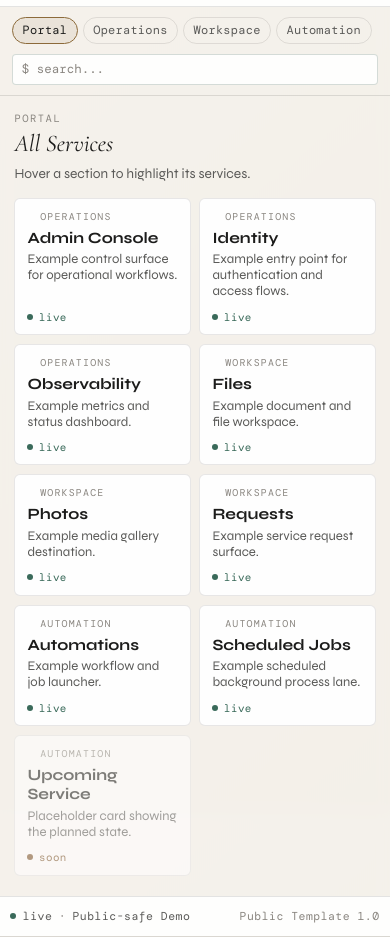
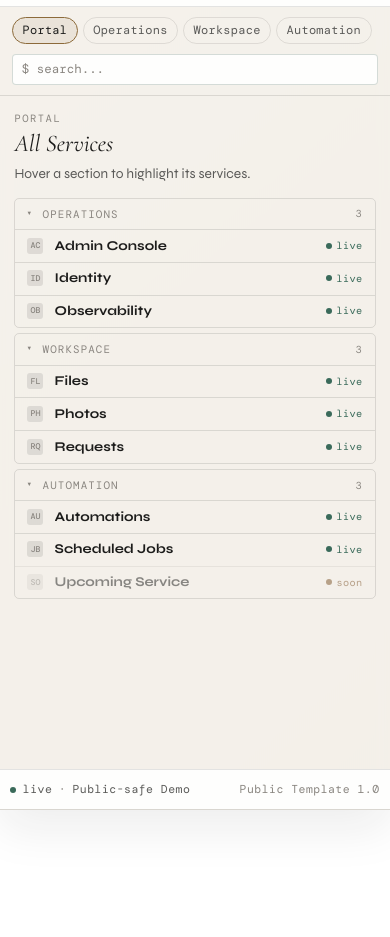
Before and after one commit to gitomiko/KinetkaHQ, a plain HTML site: page site/index.html in a window 390 px wide. Shown: the part 34-971 px from the top of the page. After the commit the page ends 844 px from the top, so only its background shows below. Drawn offline with nearby package versions, Linux system fonts and the light colour scheme; a web font is replaced by a local one.

Commit message:
feat: folder list view for portal
Portal now renders as collapsible folder rows grouped by category:
- Each group is a <details> folder (open by default, click to collapse)
- Items are compact single-line rows: icon · name · description · status
- Icon falls back to 2-letter mark on load error
- Hover highlight works at folder level: matching folder gets Patina
  border + accent head, others dim to 18% opacity
- Search returns filtered folders (only matched rows per group)
- Mobile: description hidden, name takes full width

Co-Authored-By: Claude Sonnet 4.6 <noreply@anthropic.com>

```diff
--- a/site/app.js
+++ b/site/app.js
@@ -131,10 +131,11 @@ function setHighlight(groupTitle) {
   highlightGroup = groupTitle;
   const slug = groupTitle ? slugify(groupTitle) : null;
 
-  if (tilesHost) {
-    tilesHost.classList.toggle("is-highlighting", Boolean(slug));
-    tilesHost.querySelectorAll(".tile[data-group]").forEach((tile) => {
-      tile.classList.toggle("tile-highlight", tile.dataset.group === slug);
+  const foldersEl = tilesHost && tilesHost.querySelector(".folders");
+  if (foldersEl) {
+    foldersEl.classList.toggle("is-highlighting", Boolean(slug));
+    foldersEl.querySelectorAll(".folder[data-group]").forEach((folder) => {
+      folder.classList.toggle("folder-highlight", folder.dataset.group === slug);
     });
   }
 
@@ -309,25 +310,22 @@ function safeText(text) {
     .trim();
 }
 
-function makeTile(item, groupTitle) {
+function makeRow(item) {
   const live = item.status === "live";
-  const tile = document.createElement(live ? "a" : "article");
-  tile.className = `tile${live ? "" : " tile-disabled"}`;
-  tile.dataset.group = slugify(groupTitle);
+  const row = document.createElement(live ? "a" : "div");
+  row.className = `folder-row${live ? "" : " row-disabled"}`;
 
   if (live) {
     const targets = resolveTargets(item);
     const defaultHref = targets[0] || item.href || "#";
+    row.href = defaultHref;
+    row.target = "_blank";
+    row.rel = "noopener noreferrer";
 
-    tile.href = defaultHref;
-    tile.target = "_blank";
-    tile.rel = "noopener noreferrer";
-
-    tile.addEventListener("click", (event) => {
+    row.addEventListener("click", (event) => {
       event.preventDefault();
       const popup = window.open("about:blank", "_blank");
       if (popup) popup.opener = null;
-
       pickHref(item).then((target) => {
         const finalTarget = target || defaultHref;
         if (popup && !popup.closed) {
@@ -339,29 +337,62 @@ function makeTile(item, groupTitle) {
     });
   }
 
-  const statusClass = live ? "tile-status-live" : "tile-status-soon";
   const dotClass = live ? "dot-live" : "dot-soon";
+  const statusClass = live ? "row-status-live" : "row-status-soon";
   const statusText = live ? "live" : "soon";
-  const iconHtml = item.logo
-    ? `<img class="tile-icon" src="${item.logo}" alt="" loading="lazy" referrerpolicy="no-referrer" />`
-    : "";
 
-  tile.innerHTML = `
-    <p class="tile-label">${safeText(groupTitle)}</p>
-    <h3 class="tile-name">${safeText(item.name)}</h3>
-    <p class="tile-desc">${safeText(item.description)}</p>
-    <div class="tile-foot">
-      <span class="tile-status ${statusClass}"><i class="dot ${dotClass}"></i>${statusText}</span>
-      ${iconHtml}
-    </div>
-  `;
-
-  const iconEl = tile.querySelector(".tile-icon");
-  if (iconEl) {
-    iconEl.addEventListener("error", () => iconEl.remove(), { once: true });
+  // Icon or text mark fallback
+  const iconEl = document.createElement(item.logo ? "img" : "span");
+  if (item.logo) {
+    iconEl.className = "row-icon";
+    iconEl.src = item.logo;
+    iconEl.alt = "";
+    iconEl.loading = "lazy";
+    iconEl.referrerPolicy = "no-referrer";
+    iconEl.addEventListener("error", () => {
+      const mark = document.createElement("span");
+      mark.className = "row-mark";
+      mark.textContent = item.mark || "";
+      iconEl.replaceWith(mark);
+    }, { once: true });
+  } else {
+    iconEl.className = "row-mark";
+    iconEl.textContent = item.mark || "";
   }
 
-  return tile;
+  const nameEl = document.createElement("span");
+  nameEl.className = "row-name";
+  nameEl.textContent = safeText(item.name);
+
+  const descEl = document.createElement("span");
+  descEl.className = "row-desc";
+  descEl.textContent = safeText(item.description);
+
+  const statusEl = document.createElement("span");
+  statusEl.className = `row-status ${statusClass}`;
+  statusEl.innerHTML = `<i class="dot ${dotClass}"></i>${statusText}`;
+
+  row.append(iconEl, nameEl, descEl, statusEl);
+  return row;
+}
+
+function makeFolder(group) {
+  const folder = document.createElement("details");
+  folder.className = "folder";
+  folder.dataset.group = slugify(group.title);
+  folder.open = true;
+
+  const summary = document.createElement("summary");
+  summary.className = "folder-head";
+  summary.innerHTML = `<span class="folder-arrow">▸</span><span>${safeText(group.title)}</span><span class="folder-count">${group.items.length}</span>`;
+
+  const body = document.createElement("div");
+  body.className = "folder-body";
+  group.items.forEach((item) => body.appendChild(makeRow(item)));
+
+  folder.appendChild(summary);
+  folder.appendChild(body);
+  return folder;
 }
 
 function itemMatches(item, group, keyword) {
@@ -432,42 +463,52 @@ function renderPanel() {
   const keyword = searchQuery.trim().toLowerCase();
 
   if (keyword) {
-    // Search: flat filtered results across all groups
-    const matches = [];
-    let sectionsHit = 0;
-    for (const group of appGroups) {
-      const hits = group.items.filter((item) => itemMatches(item, group, keyword));
-      if (hits.length > 0) sectionsHit += 1;
-      hits.forEach((item) => matches.push({ item, groupTitle: group.title }));
-    }
-
+    // Search: filtered folders, only showing matched rows
     if (panelEyebrow) panelEyebrow.textContent = "RESULTS";
     if (panelTitle) panelTitle.textContent = `Search: ${keyword}`;
+
+    const foldersEl = document.createElement("div");
+    foldersEl.className = "folders";
+
+    let totalMatches = 0;
+    let sectionsHit = 0;
+
+    appGroups.forEach((group) => {
+      const hits = group.items.filter((item) => itemMatches(item, group, keyword));
+      if (hits.length === 0) return;
+      sectionsHit += 1;
+      totalMatches += hits.length;
+
+      const pseudoGroup = { ...group, items: hits };
+      foldersEl.appendChild(makeFolder(pseudoGroup));
+    });
+
     if (panelNote) {
-      panelNote.textContent = matches.length
-        ? `${matches.length} match${matches.length === 1 ? "" : "es"} across ${sectionsHit} section${sectionsHit === 1 ? "" : "s"}.`
+      panelNote.textContent = totalMatches
+        ? `${totalMatches} match${totalMatches === 1 ? "" : "es"} across ${sectionsHit} section${sectionsHit === 1 ? "" : "s"}.`
         : "";
     }
 
-    if (matches.length === 0) {
+    if (totalMatches === 0) {
       const empty = document.createElement("div");
       empty.className = "empty";
       empty.textContent = "no results.";
       tilesHost.appendChild(empty);
     } else {
-      matches.forEach(({ item, groupTitle }) => tilesHost.appendChild(makeTile(item, groupTitle)));
+      tilesHost.appendChild(foldersEl);
     }
     return;
   }
 
-  // Portal: all groups, all items — highlight driven by hover, not panel swap
+  // Portal: all groups as folders, highlight driven by sidebar hover
   if (panelEyebrow) panelEyebrow.textContent = "PORTAL";
   if (panelTitle) panelTitle.textContent = "All Services";
   if (panelNote) panelNote.textContent = "Hover a section to highlight its services.";
 
-  appGroups.forEach((group) => {
-    group.items.forEach((item) => tilesHost.appendChild(makeTile(item, group.title)));
-  });
+  const foldersEl = document.createElement("div");
+  foldersEl.className = "folders";
+  appGroups.forEach((group) => foldersEl.appendChild(makeFolder(group)));
+  tilesHost.appendChild(foldersEl);
 
   // Re-apply any active highlight after re-render
   setHighlight(highlightGroup);
--- a/site/styles.css
+++ b/site/styles.css
@@ -423,147 +423,168 @@ body {
   max-width: 62ch;
 }
 
-/* ─── Tile grid ──────────────────────────────────────────────── */
+/* ─── Folder list (portal view) ─────────────────────────────── */
 
-.tiles {
-  display: grid;
-  grid-template-columns: repeat(auto-fill, minmax(min(220px, 100%), 1fr));
-  gap: 0.7rem;
-}
-
-.tile {
-  position: relative;
+.folders {
   display: flex;
   flex-direction: column;
   gap: 0.3rem;
-  border: 1px solid var(--card-border);
-  border-radius: 6px;
-  padding: 0.85rem 0.95rem 0.75rem;
-  background: var(--panel-strong);
-  color: inherit;
-  text-decoration: none;
-  min-height: 132px;
-  transition: border-color 150ms ease, box-shadow 150ms ease, transform 150ms ease;
 }
 
-.tile::before {
-  content: "";
-  position: absolute;
-  top: 8px;
-  left: 8px;
-  width: 5px;
-  height: 5px;
-  border-radius: 999px;
-  background: var(--accent-a);
-  opacity: 0;
-  transition: opacity 150ms ease;
+.folder {
+  border: 1px solid var(--line);
+  border-radius: 5px;
+  overflow: hidden;
+  transition: opacity 200ms ease, filter 200ms ease, border-color 200ms ease;
 }
 
-.tile:hover {
-  transform: translateY(-1px);
-  border-color: var(--card-hover-border);
-  box-shadow: var(--card-hover-shadow);
+.folder-head {
+  display: flex;
+  align-items: center;
+  gap: 0.55rem;
+  padding: 0.52rem 0.75rem;
+  cursor: pointer;
+  list-style: none;
+  font-family: "DM Mono", "Consolas", monospace;
+  font-size: 0.68rem;
+  letter-spacing: 0.1em;
+  text-transform: uppercase;
+  color: var(--ink-mute);
+  user-select: none;
 }
 
-.tile:hover::before {
-  opacity: 1;
+.folder-head::-webkit-details-marker {
+  display: none;
 }
 
-.tile-label {
-  margin: 0;
-  font-family: "DM Mono", "Consolas", monospace;
-  font-size: 0.62rem;
-  letter-spacing: 0.12em;
+.folder-arrow {
+  font-size: 0.55rem;
+  transition: rotate 150ms ease;
   color: var(--ink-mute);
-  text-transform: uppercase;
-  padding-left: 0.8rem;
+  display: inline-block;
 }
 
-.tile-name {
-  margin: 0;
-  font-family: "Syne", "Segoe UI", sans-serif;
-  font-weight: 700;
-  font-size: 0.98rem;
-  color: var(--ink);
+.folder[open] .folder-arrow {
+  rotate: 90deg;
 }
 
-.tile-desc {
-  margin: 0;
-  font-size: 0.82rem;
-  color: var(--ink-soft);
-  flex: 1;
+.folder-count {
+  margin-left: auto;
+  color: var(--ink-mute);
+  font-size: 0.64rem;
 }
 
-.tile-foot {
+.folder-body {
   display: flex;
-  justify-content: space-between;
-  align-items: center;
-  font-family: "DM Mono", "Consolas", monospace;
-  font-size: 0.68rem;
-  letter-spacing: 0.04em;
-  color: var(--ink-mute);
-  margin-top: 0.35rem;
+  flex-direction: column;
+  border-top: 1px solid var(--line);
 }
 
-.tile-status {
+/* ─── Folder rows (each service) ─────────────────────────────── */
+
+.folder-row {
+  display: flex;
+  align-items: center;
+  gap: 0.7rem;
+  padding: 0.46rem 0.75rem;
+  text-decoration: none;
+  color: inherit;
+  border-bottom: 1px solid transparent;
+  transition: background 120ms ease;
+  min-width: 0;
+}
+
+.folder-row + .folder-row {
+  border-top: 1px solid var(--line);
+}
+
+.folder-row:hover {
+  background: var(--nav-hover);
+}
+
+.row-icon {
+  width: 16px;
+  height: 16px;
+  flex-shrink: 0;
+  object-fit: contain;
+  opacity: 0.72;
+  border-radius: 3px;
+}
+
+.row-mark {
+  width: 16px;
+  height: 16px;
+  flex-shrink: 0;
+  display: grid;
+  place-content: center;
+  font-family: "DM Mono", monospace;
+  font-size: 0.52rem;
+  font-weight: 500;
+  color: var(--ink-mute);
+  background: var(--card-border);
+  border-radius: 3px;
+  letter-spacing: 0;
+}
+
+.row-name {
+  font-family: "Syne", "Segoe UI", sans-serif;
+  font-weight: 600;
+  font-size: 0.84rem;
+  color: var(--ink);
+  white-space: nowrap;
+  overflow: hidden;
+  text-overflow: ellipsis;
+  min-width: 120px;
+  max-width: 180px;
+}
+
+.row-desc {
+  font-size: 0.78rem;
+  color: var(--ink-soft);
+  overflow: hidden;
+  text-overflow: ellipsis;
+  white-space: nowrap;
+  flex: 1;
+  min-width: 0;
+}
+
+.row-status {
   display: inline-flex;
   align-items: center;
-  gap: 0.35rem;
+  gap: 0.3rem;
+  font-family: "DM Mono", "Consolas", monospace;
+  font-size: 0.64rem;
+  letter-spacing: 0.04em;
+  flex-shrink: 0;
 }
 
-.tile-status-live {
-  color: var(--live);
+.row-status-live { color: var(--live); }
+.row-status-soon { color: var(--soon); }
+
+.row-disabled {
+  opacity: 0.5;
+  cursor: not-allowed;
 }
 
-.tile-status-soon {
-  color: var(--soon);
+/* ─── Folder highlight state (sidebar hover) ─────────────────── */
+
+.folders.is-highlighting .folder {
+  opacity: 0.18;
+  filter: grayscale(0.55);
 }
 
-.tile-icon {
-  width: 18px;
-  height: 18px;
-  object-fit: contain;
-  opacity: 0.7;
-  filter: grayscale(0.3);
-}
-
-/* ─── Tile highlight state (triggered by sidebar hover) ─────── */
-
-.tiles.is-highlighting .tile {
-  opacity: 0.22;
-  filter: grayscale(0.6);
-  transform: none;
-  border-color: var(--card-border);
-  box-shadow: none;
-}
-
-.tiles.is-highlighting .tile.tile-highlight {
+.folders.is-highlighting .folder.folder-highlight {
   opacity: 1;
   filter: none;
   border-color: var(--accent-a);
-  box-shadow: 0 0 0 1px var(--accent-a), var(--card-hover-shadow);
-  transform: translateY(-1px);
 }
 
-.tiles.is-highlighting .tile.tile-highlight::before {
-  opacity: 1;
+.folders.is-highlighting .folder.folder-highlight .folder-head {
+  color: var(--accent-a);
 }
 
-/* ─── Tile disabled state ────────────────────────────────────── */
-
-.tile-disabled {
-  opacity: 0.55;
-  cursor: not-allowed;
-}
-
-.tile-disabled:hover {
-  transform: none;
-  border-color: var(--card-border);
-  box-shadow: none;
-}
-
-.tile-disabled:hover::before {
-  opacity: 0;
+.folders.is-highlighting .folder.folder-highlight .folder-arrow {
+  color: var(--accent-a);
 }
 
 /* ─── Empty state ────────────────────────────────────────────── */
@@ -701,14 +722,13 @@ body {
     margin-bottom: 1rem;
   }
 
-  /* Tiles: 2 columns on wide mobile, 1 on narrow */
-  .tiles {
-    grid-template-columns: repeat(auto-fill, minmax(min(160px, 100%), 1fr));
-    gap: 0.55rem;
+  /* Folder rows: hide description on narrow screens */
+  .row-desc {
+    display: none;
   }
 
-  .tile {
-    min-height: 110px;
-    padding: 0.7rem 0.75rem 0.65rem;
+  .row-name {
+    max-width: none;
+    flex: 1;
   }
 }
```
Also changed, not shown: site/index.html (+5 -5 lines).
